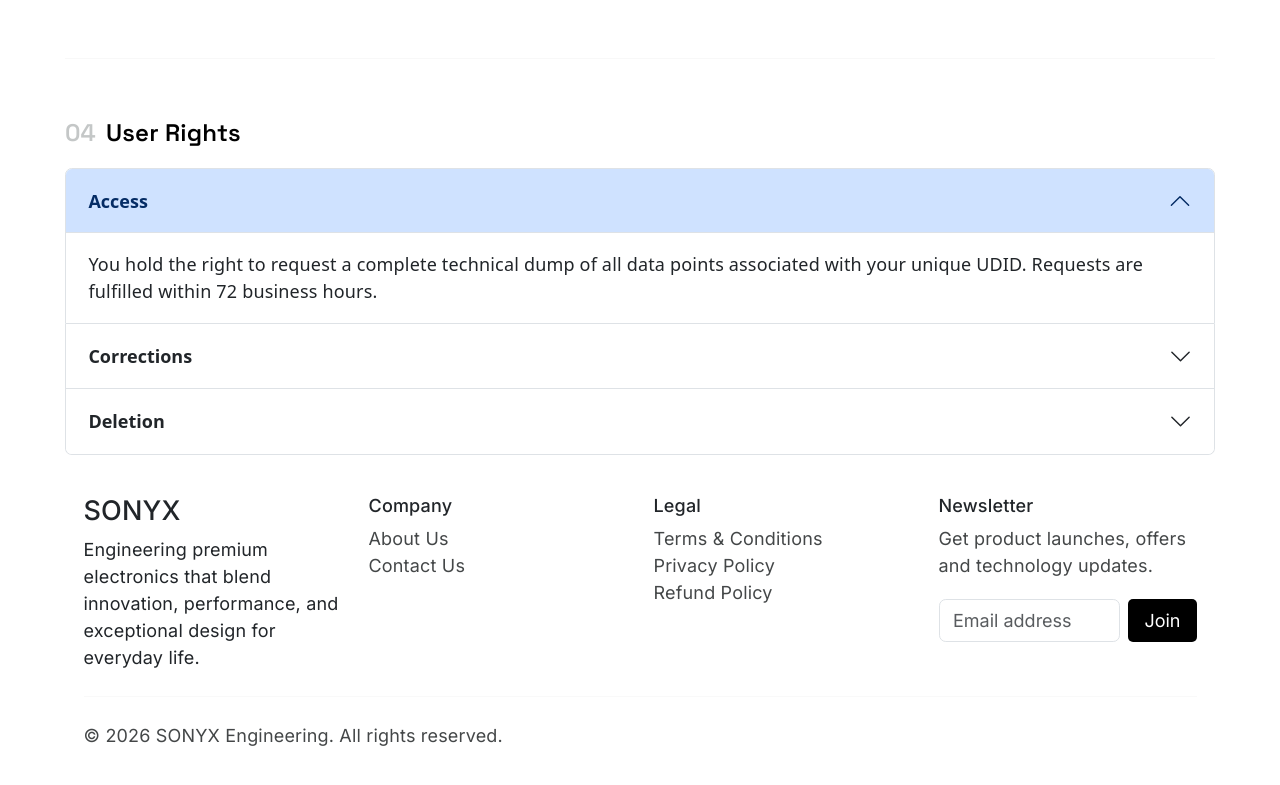
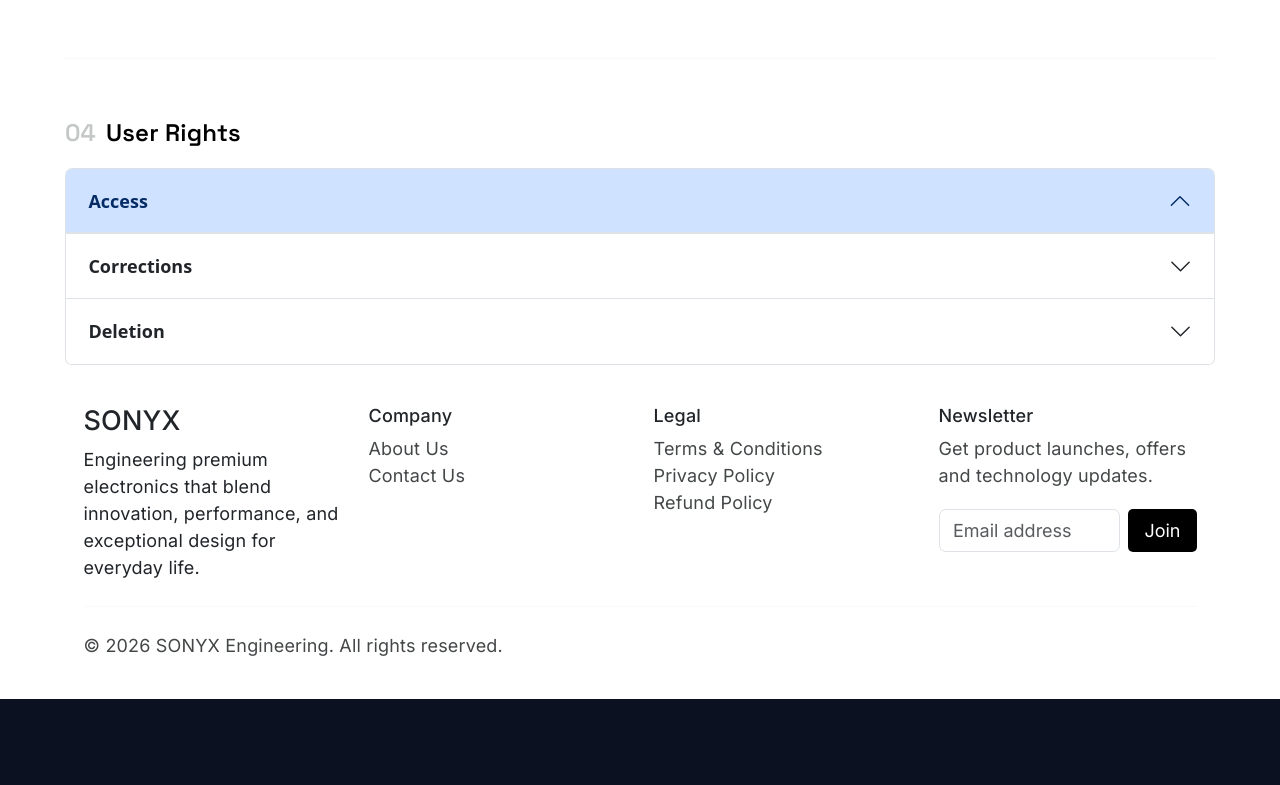
Before and after one commit to sreejith5533/sonyx-ai-ecommerce, a React (Vite) app in the folder frontend/: page /privacy-policy in a window 1280 px wide. Shown: the part 1248-2033 px from the top of the page. After the commit the page ends 1947 px from the top, so only its background shows below. Built offline with nearby package versions, Linux system fonts and the light colour scheme; no server answers.

Commit message:
Navbar collapse still testing

```diff
--- a/frontend/src/components/UserRightsAccordion.jsx
+++ b/frontend/src/components/UserRightsAccordion.jsx
@@ -16,10 +16,10 @@ function UserRightsAccordion() {
         </h2>
         <div
           id="collapseOne"
-          className="accordion-collapse collapse show"
+          className="accordion-collapse collapse"
           data-bs-parent="#accordionExample"
         >
-          <div class="accordion-body">
+          <div className="accordion-body">
             <p>
               You hold the right to request a complete technical dump of all
               data points associated with your unique UDID. Requests are
```
